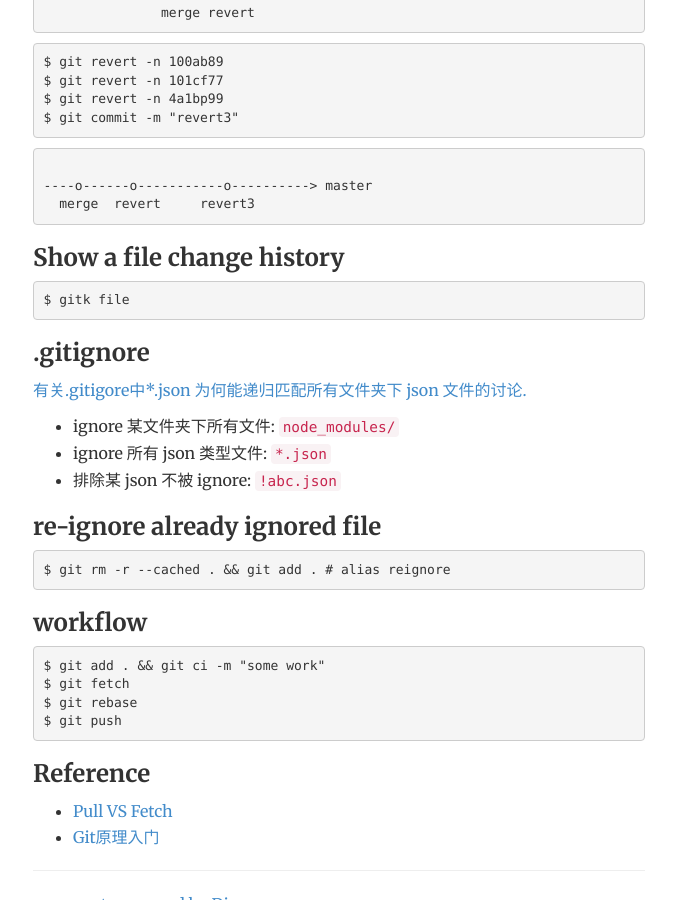
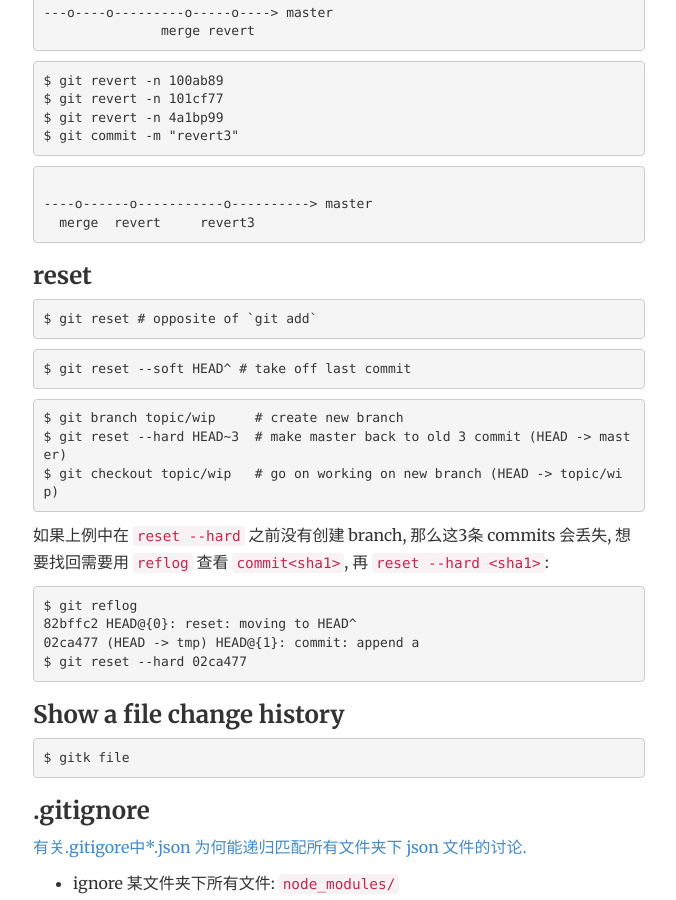
Before and after one commit to FaiChou/faichou.github.io, a Jekyll site: the page built from _posts/2018-10-12-Git速记.md, in a window 1280 px wide and 900 px high, scrolled down 4818 px. Shown: the whole window, without its empty margins (301-977 px from the left). Built offline with Jekyll 4.4.1, drawn with Linux system fonts in a browser that asks for light colours; comment, search, counter and statistics services are not loaded; some of the changed text lies outside the part shown.

Commit message:
update git

````diff
--- a/_posts/2018-10-12-Git速记.md
+++ b/_posts/2018-10-12-Git速记.md
@@ -81,6 +81,7 @@ $ git branch -a -v # see branch with commit
 ```bash
 $ git checkout master # change to master branch
 $ git checkout -b new_branch # create new branch
+$ git branch new_branch && git checkout new_branch # same above
 $ git push -u origin new_branch # push to origin
 
 $ git branch -d feature/login # delete local
@@ -237,6 +238,31 @@ $ git commit -m "revert3"
   merge  revert     revert3
 ```
 
+### reset
+
+```bash
+$ git reset # opposite of `git add`
+```
+
+```bash
+$ git reset --soft HEAD^ # take off last commit
+```
+
+```bash
+$ git branch topic/wip     # create new branch
+$ git reset --hard HEAD~3  # make master back to old 3 commit (HEAD -> master)
+$ git checkout topic/wip   # go on working on new branch (HEAD -> topic/wip)
+```
+
+如果上例中在 `reset --hard` 之前没有创建 branch, 那么这3条 commits 会丢失, 想要找回需要用 `reflog` 查看 `commit<sha1>`, 再 `reset --hard <sha1>`:
+
+```bash
+$ git reflog
+82bffc2 HEAD@{0}: reset: moving to HEAD^
+02ca477 (HEAD -> tmp) HEAD@{1}: commit: append a
+$ git reset --hard 02ca477
+```
+
 
 
 ### Show a file change history
````
